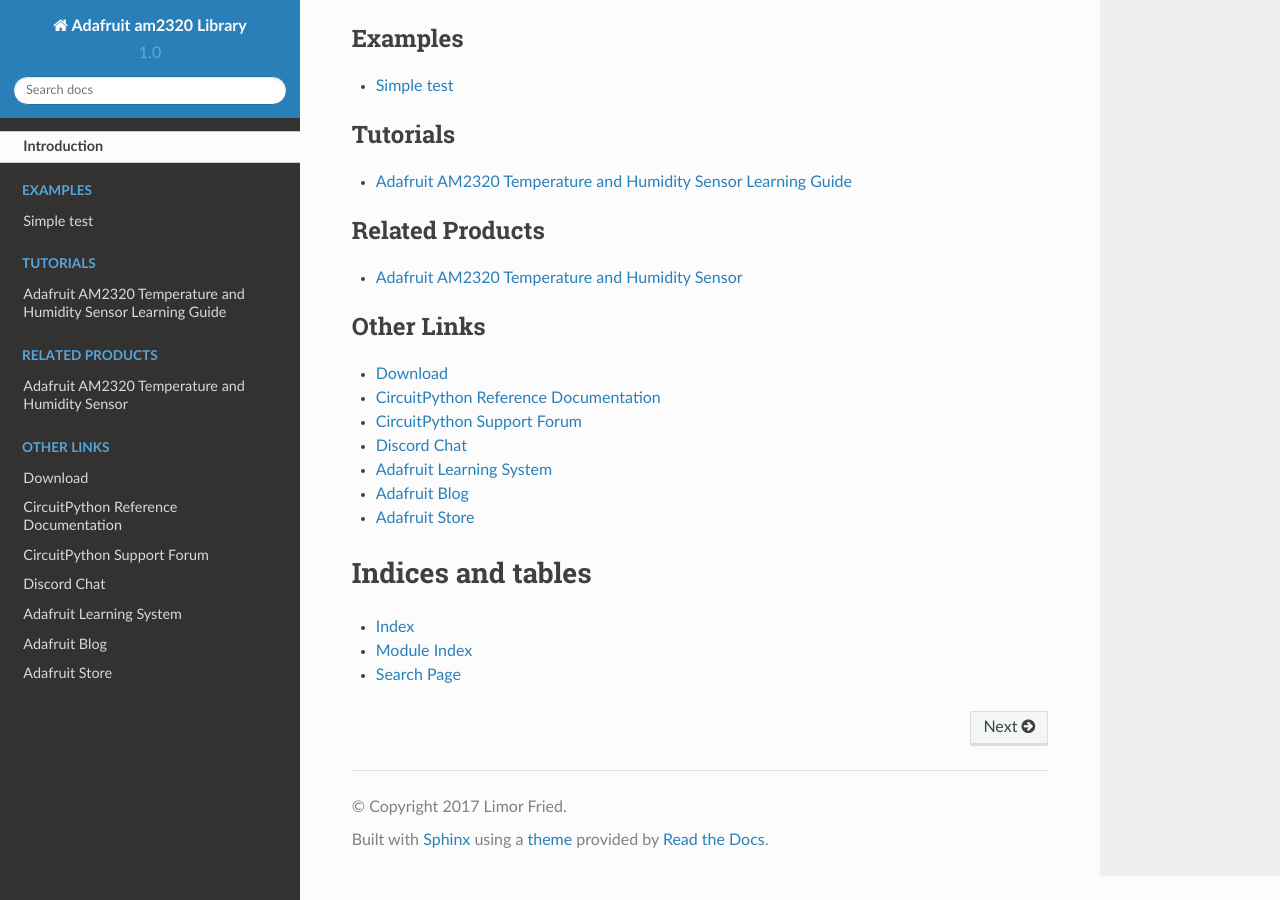
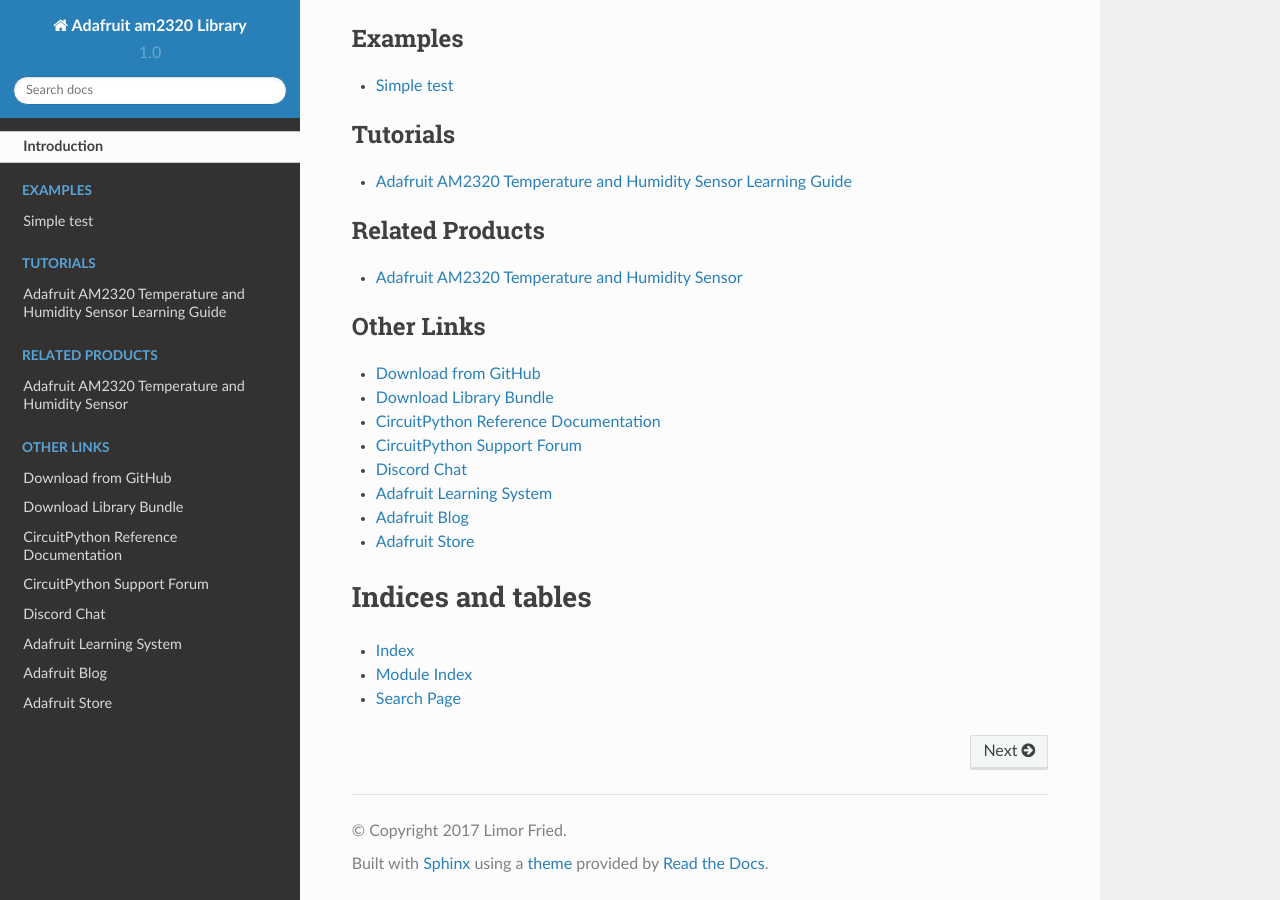
Before and after one commit to adafruit/Adafruit_CircuitPython_AM2320, a Sphinx documentation site: the page built from docs/index.rst, in a window 1280 px wide and 900 px high, scrolled down 1396 px. Built offline with Sphinx 7.4.7 and the Read the Docs theme 2.0.0, drawn with Linux system fonts in a browser that asks for light colours.

Commit message:
Added cp.org link to index.rst

```diff
--- a/docs/index.rst
+++ b/docs/index.rst
@@ -33,7 +33,8 @@
 .. toctree::
     :caption: Other Links
 
-    Download <https://github.com/adafruit/adafruit_CircuitPython_am2320/releases/latest>
+    Download from GitHub <https://github.com/adafruit/adafruit_CircuitPython_am2320/releases/latest>
+    Download Library Bundle <https://circuitpython.org/libraries>
     CircuitPython Reference Documentation <https://docs.circuitpython.org>
     CircuitPython Support Forum <https://forums.adafruit.com/viewforum.php?f=60>
     Discord Chat <https://adafru.it/discord>
```
